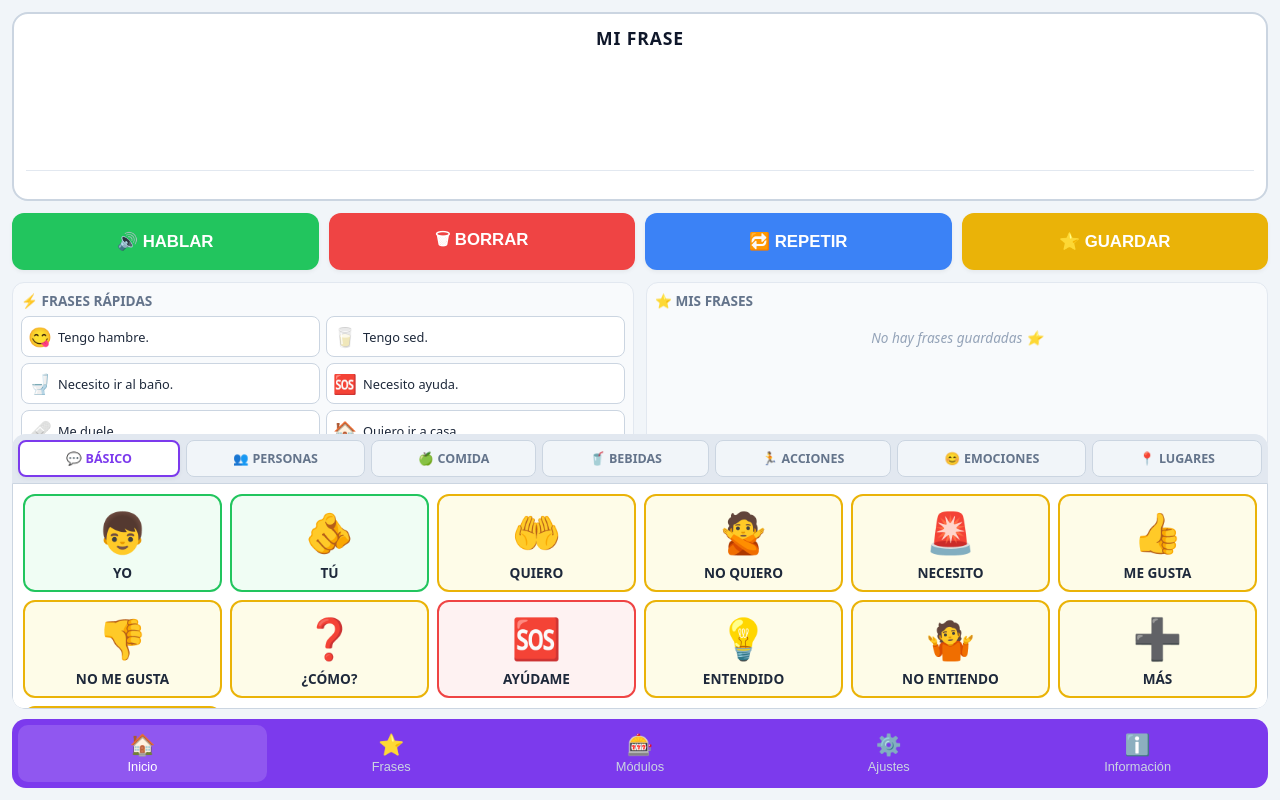
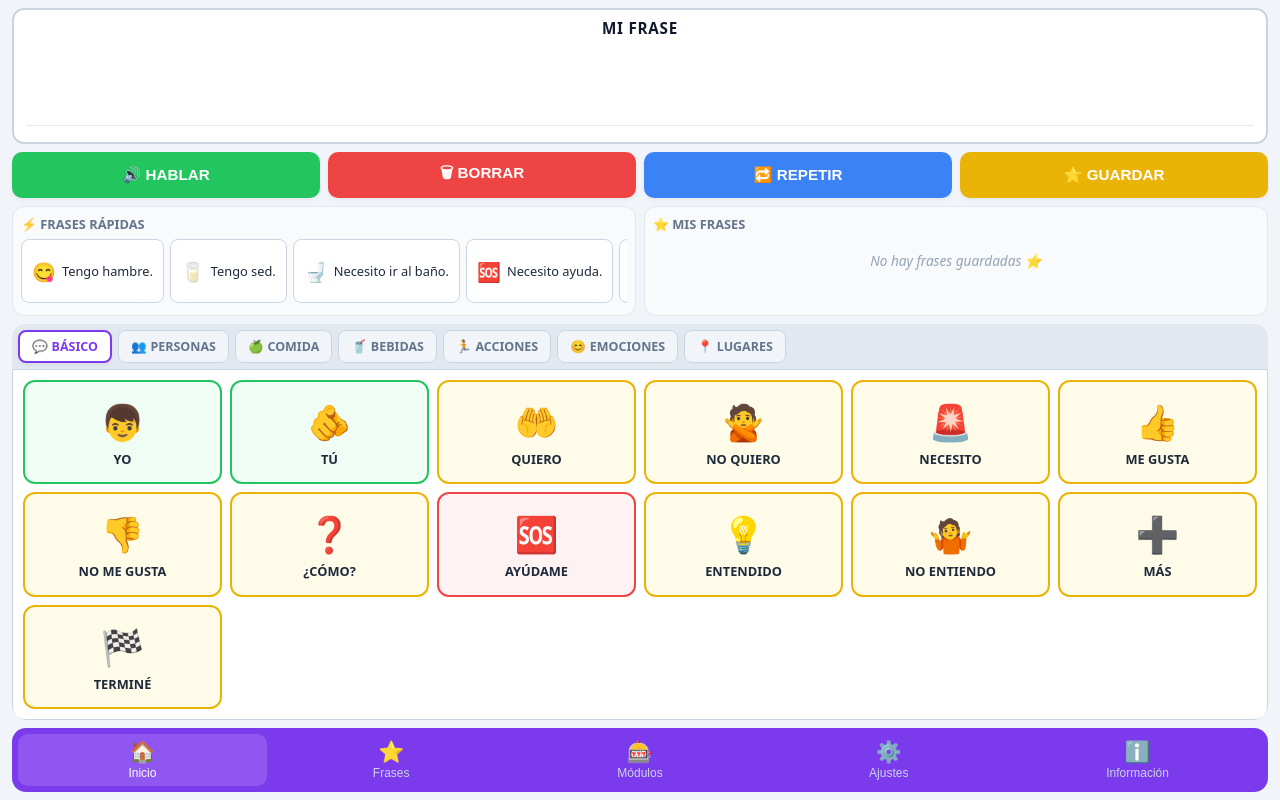
Before and after one commit to soymitos-hue/hablame, a plain HTML site: page index.html in a window 1280 px wide. Drawn offline with Linux system fonts and the light colour scheme.

Commit message:
Update index.html

```diff
--- a/index.html
+++ b/index.html
@@ -27,7 +27,7 @@
             font-family: system-ui, -apple-system, sans-serif;
             background-color: var(--bg-main);
             color: var(--text-main);
-            padding: 12px;
+            padding: 8px 12px;
             display: flex;
             flex-direction: column;
             height: 100vh;
@@ -38,17 +38,17 @@
         #phrase-container {
             background: var(--bg-card);
             border: 2px solid var(--border);
-            border-radius: 16px;
-            padding: 12px;
-            margin-bottom: 12px;
+            border-radius: 12px;
+            padding: 8px 12px;
+            margin-bottom: 8px;
             display: flex;
             flex-direction: column;
-            gap: 10px;
+            gap: 6px;
             flex-shrink: 0;
         }
 
         .section-title {
-            font-size: 1.1rem;
+            font-size: 0.95rem;
             font-weight: bold;
             text-transform: uppercase;
             text-align: center;
@@ -59,19 +59,21 @@
         #visual-phrase {
             display: flex;
             flex-wrap: wrap;
-            gap: 8px;
-            min-height: 100px;
+            gap: 6px;
+            min-height: 75px;
+            max-height: 85px;
+            overflow-y: auto;
             align-content: flex-start;
-            padding: 4px;
+            padding: 2px;
         }
 
         /* Pictogramas dentro de la frase construida */
         .phrase-picto {
             background: white;
             border: 2px solid var(--border);
-            border-radius: 12px;
-            padding: 6px;
-            width: 85px;
+            border-radius: 10px;
+            padding: 4px;
+            width: 75px;
             display: flex;
             flex-direction: column;
             align-items: center;
@@ -80,15 +82,15 @@
 
         .phrase-picto .remove-btn {
             position: absolute;
-            top: -5px;
-            right: -5px;
+            top: -4px;
+            right: -4px;
             background: #94a3b8;
             color: white;
             border: none;
             border-radius: 50%;
-            width: 18px;
-            height: 18px;
-            font-size: 10px;
+            width: 16px;
+            height: 16px;
+            font-size: 9px;
             display: flex;
             align-items: center;
             justify-content: center;
@@ -96,9 +98,9 @@
         }
 
         .phrase-picto img, .phrase-picto span.picto-render {
-            width: 45px;
-            height: 45px;
-            font-size: 2.2rem;
+            width: 35px;
+            height: 35px;
+            font-size: 1.8rem;
             display: flex;
             align-items: center;
             justify-content: center;
@@ -106,42 +108,42 @@
         }
 
         .phrase-picto .phrase-text {
-            font-size: 0.75rem;
+            font-size: 0.7rem;
             font-weight: bold;
             text-transform: uppercase;
-            margin-top: 4px;
+            margin-top: 2px;
         }
 
         #text-phrase {
-            font-size: 1.5rem;
+            font-size: 1.2rem;
             font-weight: 600;
             text-align: center;
-            padding: 8px 0;
+            padding: 4px 0;
             border-top: 1px solid #e2e8f0;
             color: #334155;
         }
 
-        /* Botonera de Acciones Principal */
+        /* Botonera de Acciones Principal - Altura y padding ajustados para verse completos */
         #controls {
             display: grid;
             grid-template-columns: repeat(4, 1fr);
-            gap: 10px;
-            margin-bottom: 12px;
+            gap: 8px;
+            margin-bottom: 8px;
             flex-shrink: 0;
         }
 
         .btn {
             border: none;
-            border-radius: 12px;
+            border-radius: 10px;
             color: white;
             font-weight: bold;
-            font-size: 1.05rem;
-            padding: 14px;
+            font-size: 0.95rem;
+            padding: 10px 6px;
             cursor: pointer;
             display: flex;
             align-items: center;
             justify-content: center;
-            gap: 6px;
+            gap: 4px;
             box-shadow: 0 2px 4px rgba(0,0,0,0.05);
             text-transform: uppercase;
         }
@@ -156,9 +158,9 @@
         #middle-panels {
             display: grid;
             grid-template-columns: 1fr 1fr;
-            gap: 12px;
-            margin-bottom: 12px;
-            height: 140px;
+            gap: 8px;
+            margin-bottom: 8px;
+            height: 110px;
             flex-shrink: 0;
         }
 
@@ -169,10 +171,11 @@
             padding: 8px;
             display: flex;
             flex-direction: column;
+            overflow: hidden;
         }
 
         .mid-panel-title {
-            font-size: 0.85rem;
+            font-size: 0.8rem;
             font-weight: bold;
             text-transform: uppercase;
             margin-bottom: 6px;
@@ -180,21 +183,31 @@
             display: flex;
             align-items: center;
             gap: 4px;
+            flex-shrink: 0;
         }
 
+        /* Modificado para desplazamiento horizontal fluido idéntico a categorías */
         .mid-panel-content {
-            display: grid;
-            grid-template-columns: 1fr 1fr;
+            display: flex;
+            flex-wrap: nowrap;
             gap: 6px;
-            overflow-y: auto;
+            overflow-x: auto;
+            overflow-y: hidden;
+            -webkit-overflow-scrolling: touch;
             flex-grow: 1;
+            align-items: center;
+            padding-bottom: 4px;
+        }
+
+        .mid-panel-content::-webkit-scrollbar {
+            display: none;
         }
 
         .quick-phrase-btn {
             background: white;
             border: 1px solid var(--border);
             border-radius: 8px;
-            padding: 6px;
+            padding: 6px 10px;
             display: flex;
             align-items: center;
             gap: 6px;
@@ -202,24 +215,33 @@
             text-align: left;
             font-size: 0.8rem;
             font-weight: 500;
+            flex-shrink: 0;
+            white-space: nowrap;
+            height: 100%;
         }
 
         /* Categorías siempre visibles usando Flex-Wrap */
         #subcategories-panel {
             display: flex;
-            flex-wrap: wrap;
+            flex-wrap: nowrap;
             gap: 6px;
             background: #e2e8f0;
             padding: 6px;
             border-top-left-radius: 12px;
             border-top-right-radius: 12px;
+            overflow-x: auto;
+            -webkit-overflow-scrolling: touch;
             flex-shrink: 0;
+        }
+
+        #subcategories-panel::-webkit-scrollbar {
+            display: none;
         }
 
         .sub-tab {
             background: #f1f5f9;
             border: 1px solid var(--border);
-            padding: 8px 10px;
+            padding: 6px 12px;
             border-radius: 8px;
             font-weight: bold;
             font-size: 0.78rem;
@@ -229,10 +251,9 @@
             align-items: center;
             justify-content: center;
             gap: 4px;
-            flex-grow: 1;
+            flex-shrink: 0;
             text-align: center;
             color: #64748b;
-            min-width: 100px;
         }
 
         .sub-tab.active {
@@ -250,7 +271,7 @@
             overflow: hidden;
             background: #f1f5f9;
             border-radius: 14px;
-            min-height: 0; /* Vital para permitir contracción correcta en flexbox */
+            min-height: 0;
         }
 
         #content-grid {
@@ -298,9 +319,9 @@
         }
 
         .picto-img {
-            width: 55px;
-            height: 55px;
-            font-size: 2.5rem;
+            width: 50px;
+            height: 50px;
+            font-size: 2.2rem;
             display: flex;
             align-items: center;
             justify-content: center;
@@ -309,7 +330,7 @@
         }
 
         .picto-text {
-            font-size: 0.85rem;
+            font-size: 0.8rem;
             font-weight: bold;
             text-transform: uppercase;
             color: #1e293b;
@@ -321,22 +342,22 @@
         .picto-object { border: 2px solid #3b82f6; background-color: #eff6ff; }
         .picto-intention { border: 2px solid #eab308; background-color: #fefce8; }
 
-        /* Barra de Navegación Inferior Estática al Fondo (Corrección Visual del Layout Móvil) */
+        /* Barra de Navegación Inferior Estática al Fondo */
         #navigation-panel {
             display: grid;
             grid-template-columns: repeat(5, 1fr);
             background: var(--primary);
             padding: 6px;
-            margin-top: 10px;
+            margin-top: 8px;
             border-radius: 14px;
-            flex-shrink: 0; /* Evita que la barra inferior sea aplastada o se oculte */
+            flex-shrink: 0;
         }
 
         .nav-btn {
             background: transparent;
             border: none;
             color: #cbd5e1;
-            padding: 8px;
+            padding: 6px;
             text-align: center;
             cursor: pointer;
             display: flex;
@@ -353,7 +374,7 @@
         }
 
         .nav-btn .nav-text {
-            font-size: 0.8rem;
+            font-size: 0.75rem;
             font-weight: 500;
         }
 
@@ -414,7 +435,6 @@
         <button class="btn btn-speak" id="cmd-speak">🔊 Hablar</button>
         <button class="btn btn-clear" id="cmd-clear">🗑 Borrar</button>
         <button class="btn btn-repeat" id="cmd-repeat">🔁 Repetir</button>
-        <!-- Vinculado correctamente al motor de oraciones -->
         <button class="btn btn-save" id="cmd-save-phrase" onclick="window.sentenceEngine.saveCurrentPhrase()">⭐ Guardar</button>
     </div>
 
@@ -426,20 +446,16 @@
         </div>
         <div class="mid-panel">
             <div class="mid-panel-title">⭐ Mis Frases</div>
-            <!-- Optimizado en columna vertical flexible para alojar oraciones completas -->
             <div id="saved-phrases-list" style="display: flex; flex-direction: column; gap: 6px; overflow-y: auto; flex-grow: 1;"></div>
         </div>
     </div>
 
     <!-- Cuadrícula e Interfaz de Vistas -->
     <div id="main-layout">
-        <!-- Subcategorías estables -->
         <div id="subcategories-panel"></div>
 
-        <!-- VISTA DE TABLERO (Por defecto) -->
         <div id="content-grid"></div>
 
-        <!-- Vista de información institucional -->
         <div id="info-view">
             <h3 style="color: var(--primary); margin-bottom: 12px; border-bottom: 2px solid var(--primary); padding-bottom: 6px;">Información del Proyecto</h3>
             <p style="margin-bottom: 10px; font-size: 1.05rem; color: #0f172a;">
@@ -516,12 +532,12 @@
         </div>
     </div>
 
-    <!-- ORDEN DE SCRIPTS AJUSTADO CORRECTAMENTE PARA EL CORE DESACOPLADO -->
+    <!-- ORDEN DE SCRIPTS -->
     <script src="core/storage.js"></script>
     <script src="core/speech-engine.js"></script>
     <script src="core/sentence-engine.js"></script>
     <script src="core/module-loader.js"></script>
-    <script src="core/modules-tab.js"></script> <!-- Componente de la pestaña Módulos -->
+    <script src="core/modules-tab.js"></script>
     <script src="core/app.js"></script>
 </body>
 </html>
```
